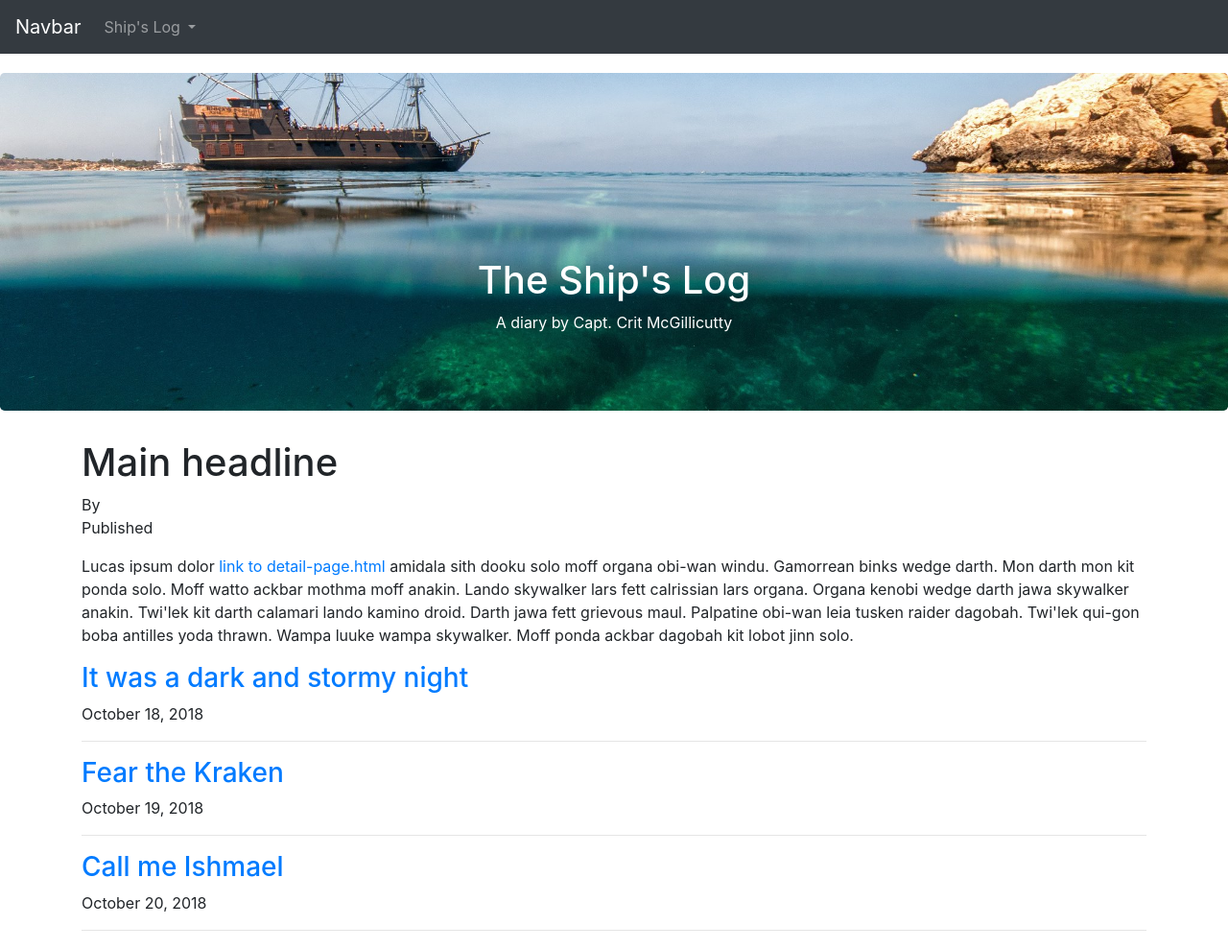
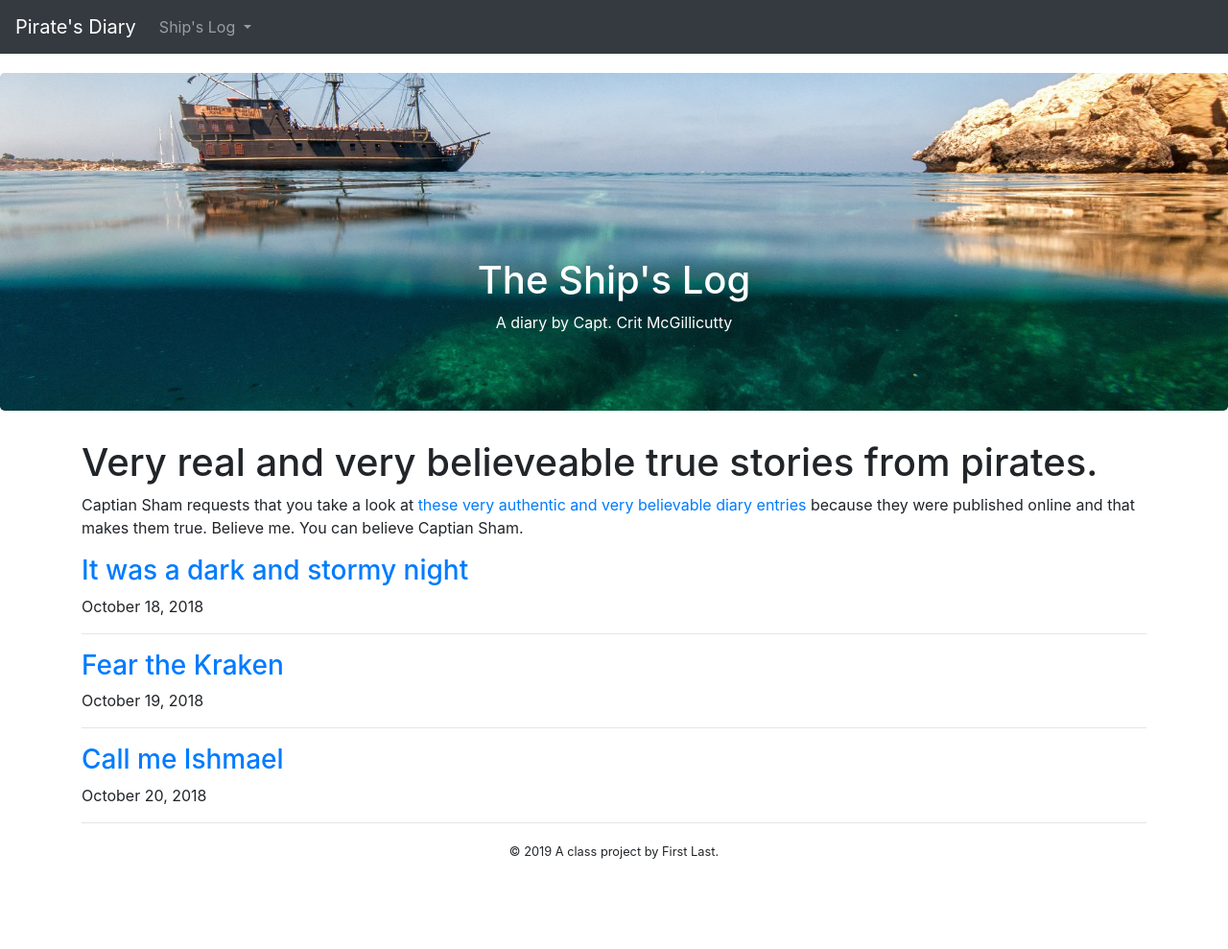
Before and after one commit to morgankuehler/morgankuehlerstaticapp, a website: page src/njk/index.njk in a window 1280 px wide. Shown: the top 989 px of the page at 96% size. After the commit the page ends 914 px from the top, so only its background shows below. Drawn offline with nearby package versions, Linux system fonts and the light colour scheme; files that its build step writes are made by us from their sources; files whose address does not match are found by name.

Commit message:
finished

```diff
--- a/src/njk/2018-10-18.njk
+++ b/src/njk/2018-10-18.njk
@@ -3,5 +3,5 @@
 {% block story %}
   <h2>It was a dark and stormy night</h2>
   <h5>Captain's log, Oct. 18, 2018</h5>
-  <p>Interloper crimp spanker Barbary Coast splice the main brace bilged on her anchor black spot chandler trysail salmagundi. Brigantine fire ship scallywag log squiffy bowsprit lateen sail American Main cog smartly. Dance the hempen jig bilge log galleon pirate yard list Barbary Coast Corsair run a rig.</p>
+  <p>Today Captain Sham preyed upon Aunt Josephines fear of realators by sending her to curdled cave...... which is...... for sale.</p>
 {% endblock %}
--- a/src/njk/2018-10-19.njk
+++ b/src/njk/2018-10-19.njk
@@ -3,5 +3,5 @@
 {% block story %}
   <h2>It was a dark and stormy night</h2>
   <h5>Captain's log, Oct. 18, 2018</h5>
-  <p>Interloper crimp spanker Barbary Coast splice the main brace bilged on her anchor black spot chandler trysail salmagundi. Brigantine fire ship scallywag log squiffy bowsprit lateen sail American Main cog smartly. Dance the hempen jig bilge log galleon pirate yard list Barbary Coast Corsair run a rig.</p>
+  <p>You can tell that Captain Sham is a very real pirate because he has an eye patch and peg leg which are things you cannot buy at a store and only people who are pirates have.</p>
 {% endblock %}
--- a/src/njk/2018-10-20.njk
+++ b/src/njk/2018-10-20.njk
@@ -3,5 +3,5 @@
 {% block story %}
   <h2>It was a dark and stormy night</h2>
   <h5>Captain's log, Oct. 18, 2018</h5>
-  <p>Interloper crimp spanker Barbary Coast splice the main brace bilged on her anchor black spot chandler trysail salmagundi. Brigantine fire ship scallywag log squiffy bowsprit lateen sail American Main cog smartly. Dance the hempen jig bilge log galleon pirate yard list Barbary Coast Corsair run a rig.</p>
+  <p>Captain Sham took the children to a happy clown resturaunt because clowns scare children.</p>
 {% endblock %}
--- a/src/njk/_data/data.json
+++ b/src/njk/_data/data.json
@@ -13,6 +13,7 @@
       "author": "Leonora Carrington"
     }
   ],
+
   "entries": [
     {
       "date": "October 18, 2018",
--- a/src/njk/_partials/nav.njk
+++ b/src/njk/_partials/nav.njk
@@ -1,6 +1,6 @@
 
 <nav class="navbar navbar-expand-lg navbar-dark bg-dark">
-  <a class="navbar-brand" href="index.html">Navbar</a>
+  <a class="navbar-brand" href="index.html">Pirate's Diary</a>
   <button class="navbar-toggler" type="button" data-toggle="collapse" data-target="#navbarNavDropdown" aria-controls="navbarNavDropdown" aria-expanded="false" aria-label="Toggle navigation">
     <span class="navbar-toggler-icon"></span>
   </button>
--- a/src/njk/index.njk
+++ b/src/njk/index.njk
@@ -1,25 +1,17 @@
 {% extends '_layouts/base.njk' %}
 
-{% block page_title %}New index page title{% endblock %}
+{% block page_title %}The Ship's Log{% endblock %}
 
 {% block content %}
 
 <div class="container">
   <div class="row">
     <div class="col">
-    <h1>Main headline</h1>
-    <p class="author">By {% for author in authors %}
-      <a href="{{ author.link }}" target="_blank">{{ author.name }}</a>{% if not loop.last %}{% if loop.revindex0 == 1 %} and {% else %}, {% endif %}{% endif %} {% endfor %}
-      <br> Published {{ publish_date }}
-    </p>
-    </div>
-  </div>
-  <div class="row">
-    <div class="col">
-      <p>
-        Lucas ipsum dolor <a href="detail-page.html">link to detail-page.html</a> amidala sith dooku solo moff organa obi-wan windu. Gamorrean binks wedge darth. Mon darth mon kit ponda solo. Moff watto ackbar mothma moff anakin. Lando skywalker lars fett calrissian lars organa. Organa kenobi wedge darth jawa skywalker anakin. Twi'lek kit darth calamari lando kamino droid. Darth jawa fett grievous maul. Palpatine obi-wan leia tusken raider dagobah. Twi'lek qui-gon boba antilles yoda thrawn. Wampa luuke wampa skywalker. Moff ponda ackbar dagobah kit lobot jinn solo.
-      </p>
-        {% for entry in entries %}
+      <h1> Very real and very believeable true stories from pirates. </h1>
+        <p>
+          Captian Sham requests that you take a look at  <a href="2018-10-18.njk"> these very authentic and very believable diary entries</a> because they were published online and that makes them true. Believe me. You can believe Captian Sham.
+        </p>
+        {% for entry in data.entries %}
           <h3 class="entry-headline"><a href="{{ entry.url }}">{{ entry.title }}</a></h3>
           <p class="entry-date">{{ entry.date }}</p>
           <hr>
```
Also changed, not shown: docs/2018-10-18.html, docs/2018-10-19.html, docs/2018-10-20.html, docs/detail-page.html, docs/index.html.
